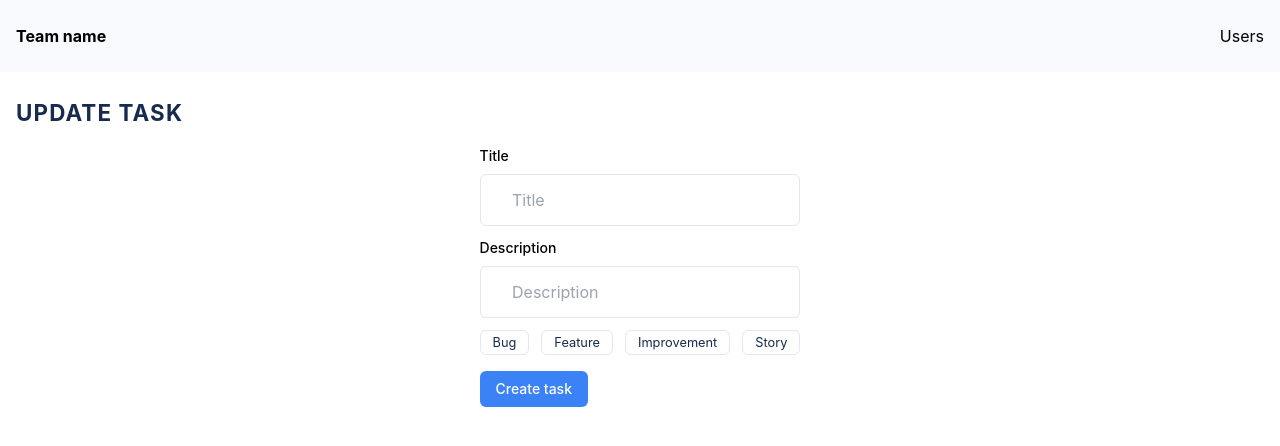
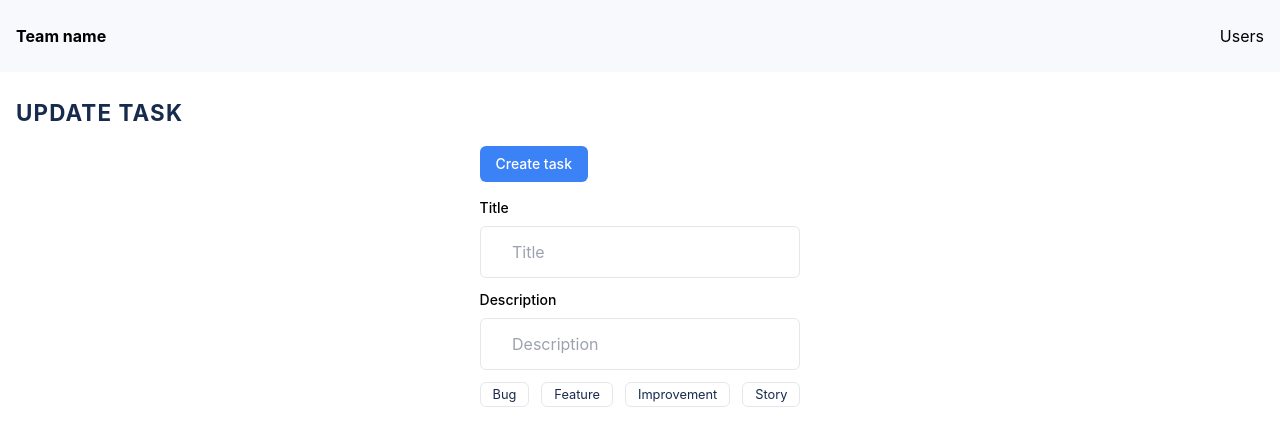
Before and after one commit to larakalix/task-dnd-app, a Next.js app: page /task/1 in a window 1280 px wide. Shown: the top 446 px of the page. Built offline with nearby package versions, Linux system fonts and the light colour scheme.

Commit message:
ft: add task comments to single view task component

```diff
--- a/next.config.js
+++ b/next.config.js
@@ -1,7 +1,10 @@
 /** @type {import('next').NextConfig} */
 const nextConfig = {
-  reactStrictMode: true,
-  swcMinify: true,
-}
+    reactStrictMode: true,
+    swcMinify: true,
+    images: {
+        domains: ["www.datocms-assets.com", "api.multiavatar.com"],
+    },
+};
 
-module.exports = nextConfig
+module.exports = nextConfig;
--- a/src/components/drop-zones/DropItem/DropItem.tsx
+++ b/src/components/drop-zones/DropItem/DropItem.tsx
@@ -2,7 +2,7 @@ import { useContext } from "react";
 import clsx from "clsx";
 import { FiLock, FiUnlock } from "react-icons/fi";
 import HomeContext from "@/context/HomeContext";
-import { ITask } from "@/types/task";
+import { ITask, SingleTaskSource } from "@/types/task";
 import { DropItemActions } from "../DropItemActions";
 import { useTaskStore } from "@/store/taskStore";
 import { ItemFooter, Labels } from "./sibblings";
@@ -60,6 +60,7 @@ export const DropItem = ({ task, index }: Props) => {
                             <HandleSingleTask
                                 status={task.status}
                                 task={task}
+                                source={SingleTaskSource.SingleView}
                             />
                         </Modal>
                         {task.isLocked ? (
--- a/src/components/drop-zones/DropZone.tsx
+++ b/src/components/drop-zones/DropZone.tsx
@@ -1,6 +1,6 @@
 import clsx from "clsx";
 import { FormButtonType, Status } from "@/types/drop-zones";
-import { ITask } from "@/types/task";
+import { ITask, SingleTaskSource } from "@/types/task";
 import { DropItem } from "./DropItem/DropItem";
 import { StateProps } from "@/context/HomeContext";
 import { Modal } from "../generics/modal/Modal";
@@ -36,7 +36,10 @@ export const DropZone = ({ status, tasks, dragging, handleDrop }: Props) => {
                     buttonLabel="+"
                     buttonType={FormButtonType.DropZoneButton}
                 >
-                    <HandleSingleTask status={status} />
+                    <HandleSingleTask
+                        status={status}
+                        source={SingleTaskSource.Board}
+                    />
                 </Modal>
             </div>
 
@@ -46,7 +49,10 @@ export const DropZone = ({ status, tasks, dragging, handleDrop }: Props) => {
                     buttonLabel="Create new task"
                     buttonType={FormButtonType.EmptyDropZoneButton}
                 >
-                    <HandleSingleTask status={status} />
+                    <HandleSingleTask
+                        status={status}
+                        source={SingleTaskSource.Board}
+                    />
                 </Modal>
             )}
 
--- a/src/components/task-handling/add-task/HandleSingleTask.tsx
+++ b/src/components/task-handling/add-task/HandleSingleTask.tsx
@@ -3,10 +3,15 @@ import toast, { Toaster } from "react-hot-toast";
 import clsx from "clsx";
 import { useAddTask } from "./hooks/useAddTask";
 import { FormField } from "@/components/generics/form-field/FormField";
-import { IHandleSingleTaskProps } from "@/types/task";
+import { IHandleSingleTaskProps, SingleTaskSource } from "@/types/task";
 import { FormTaskLabel } from "@/components/generics/form-field/FormTaskLabel";
+import { SingleTaskInfo } from "./sibblings/SingleTaskInfo";
 
-export const HandleSingleTask = ({ status, task }: IHandleSingleTaskProps) => {
+export const HandleSingleTask = ({
+    status,
+    task,
+    source,
+}: IHandleSingleTaskProps) => {
     const {
         labels,
         validationSchema,
@@ -23,7 +28,7 @@ export const HandleSingleTask = ({ status, task }: IHandleSingleTaskProps) => {
     });
 
     return (
-        <div className="flex items-center justify-center">
+        <div className="flex flex-col items-center justify-center">
             <Toaster />
             <Formik
                 enableReinitialize
@@ -47,6 +52,15 @@ export const HandleSingleTask = ({ status, task }: IHandleSingleTaskProps) => {
             >
                 {({ errors, isSubmitting }) => (
                     <Form className="w-full">
+                        {source === SingleTaskSource.SingleView && (
+                            <button
+                                disabled={isSubmitting}
+                                className={`rounded-md ${buttonStyles} px-4 py-2 text-sm font-medium text-white hover:bg-opacity-80 focus:outline-none focus-visible:ring-2 focus-visible:ring-white focus-visible:ring-opacity-75 mb-4`}
+                                type="submit"
+                            >
+                                {task ? "Update task" : "Create task"}
+                            </button>
+                        )}
                         <div className="grid grid-cols-1 lg:grid-cols-1 gap-3">
                             {formFields.map(({ label, name, disabled }) => (
                                 <FormField
@@ -78,6 +92,7 @@ export const HandleSingleTask = ({ status, task }: IHandleSingleTaskProps) => {
                             </div>
                         </div>
 
+                        {source === SingleTaskSource.Board && (
                             <button
                                 disabled={isSubmitting}
                                 className={`rounded-md ${buttonStyles} px-4 py-2 text-sm font-medium text-white hover:bg-opacity-80 focus:outline-none focus-visible:ring-2 focus-visible:ring-white focus-visible:ring-opacity-75 mt-4`}
@@ -85,9 +100,14 @@ export const HandleSingleTask = ({ status, task }: IHandleSingleTaskProps) => {
                             >
                                 {task ? "Update task" : "Create task"}
                             </button>
+                        )}
                     </Form>
                 )}
             </Formik>
+
+            {source === SingleTaskSource.SingleView && task && (
+                <SingleTaskInfo task={task} />
+            )}
         </div>
     );
 };
--- a/src/components/task-handling/add-task/hooks/useAddTask.ts
+++ b/src/components/task-handling/add-task/hooks/useAddTask.ts
@@ -7,7 +7,7 @@ import { useTaskStore } from "@/store/taskStore";
 export const useAddTask = ({
     status = Status.Backlog,
     task,
-}: IHandleSingleTaskProps) => {
+}: Omit<IHandleSingleTaskProps, "source">) => {
     const { labels, addTask, updateTask } = useTaskStore((state) => state);
 
     const validationSchema = yup.object().shape({
--- /dev/null
+++ b/src/components/task-handling/add-task/sibblings/SingleTaskInfo.tsx
@@ -0,0 +1,50 @@
+import { ITask } from "@/types/task";
+import Image from "next/image";
+
+type Props = {
+    task: ITask;
+};
+
+export const SingleTaskInfo = ({ task }: Props) => {
+    return (
+        <div className="w-full mt-8">
+            <div className="w-full rounded-md shadow-sm bg-t-dz-layout mb-2 px-3 py-2">
+                {task.comments.length === 0 && (
+                    <p className="text-gray-500 text-sm flex items-center justify-center min-h-[6rem]">
+                        No comments yet
+                    </p>
+                )}
+                {task.comments.map((comment) => (
+                    <div key={comment.id} className="w-full">
+                        <div className="flex items-center justify-between">
+                            <div className="flex items-center">
+                                <div className="flex-shrink-0">
+                                    <Image
+                                        className="rounded-full"
+                                        src={`https://api.multiavatar.com/${comment.user}.png`}
+                                        width={40}
+                                        height={40}
+                                        alt={comment.id}
+                                    />
+                                </div>
+                                <div className="ml-3">
+                                    <p className="text-sm font-medium text-gray-900">
+                                        {comment.user}
+                                    </p>
+                                    <div className="flex space-x-1 text-sm text-gray-500">
+                                        <time dateTime="2020-01-07">
+                                            {comment.date}
+                                        </time>
+                                    </div>
+                                </div>
+                            </div>
+                        </div>
+                        <div className="mt-2 text-sm text-gray-700">
+                            <p>{comment.text}</p>
+                        </div>
+                    </div>
+                ))}
+            </div>
+        </div>
+    );
+};
--- a/src/components/task-handling/summary-task/HandleSummaryTask.tsx
+++ b/src/components/task-handling/summary-task/HandleSummaryTask.tsx
@@ -1,7 +1,7 @@
-import { useAddTask } from "../add-task/hooks/useAddTask";
 import { useSingleTask } from "./hooks/useSingleTask";
 import { Status } from "@/types/drop-zones";
 import { HandleSingleTask } from "../add-task/HandleSingleTask";
+import { SingleTaskSource } from "@/types/task";
 
 type Props = {
     id: string;
@@ -16,6 +16,7 @@ export const HandleSummaryTask = ({ id }: Props) => {
         <HandleSingleTask
             status={task ? task.status : Status.Backlog}
             task={task}
+            source={SingleTaskSource.SingleView}
         />
     );
 };
--- a/src/types/task.ts
+++ b/src/types/task.ts
@@ -30,5 +30,11 @@ export type ITaskComment = {
 
 export type IHandleSingleTaskProps = {
     status: Status;
+    source: SingleTaskSource;
     task?: ITask | null;
 };
+
+export enum SingleTaskSource {
+    Board = "board",
+    SingleView = "single-view",
+}
```
Lines whose indentation alone changed are shown as unchanged.
